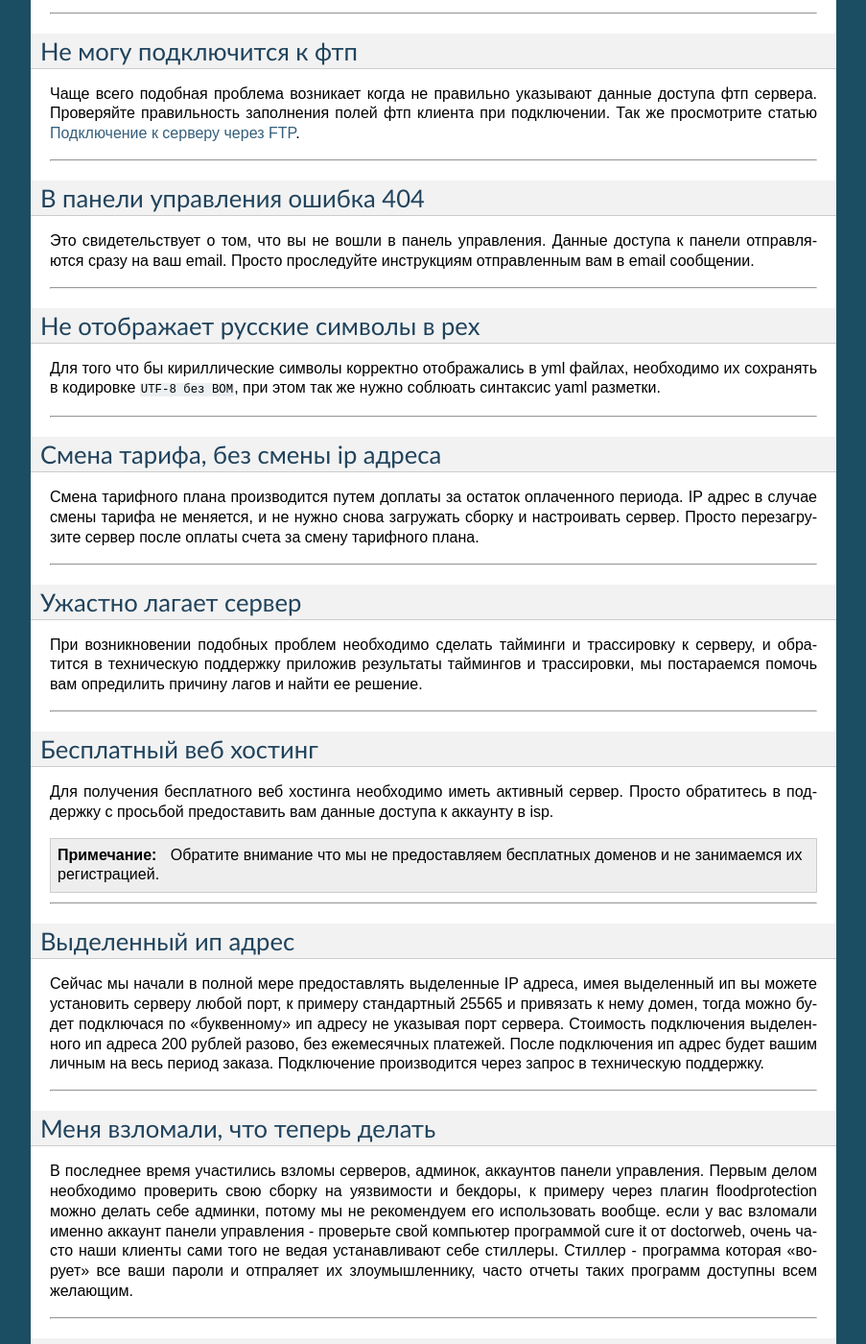
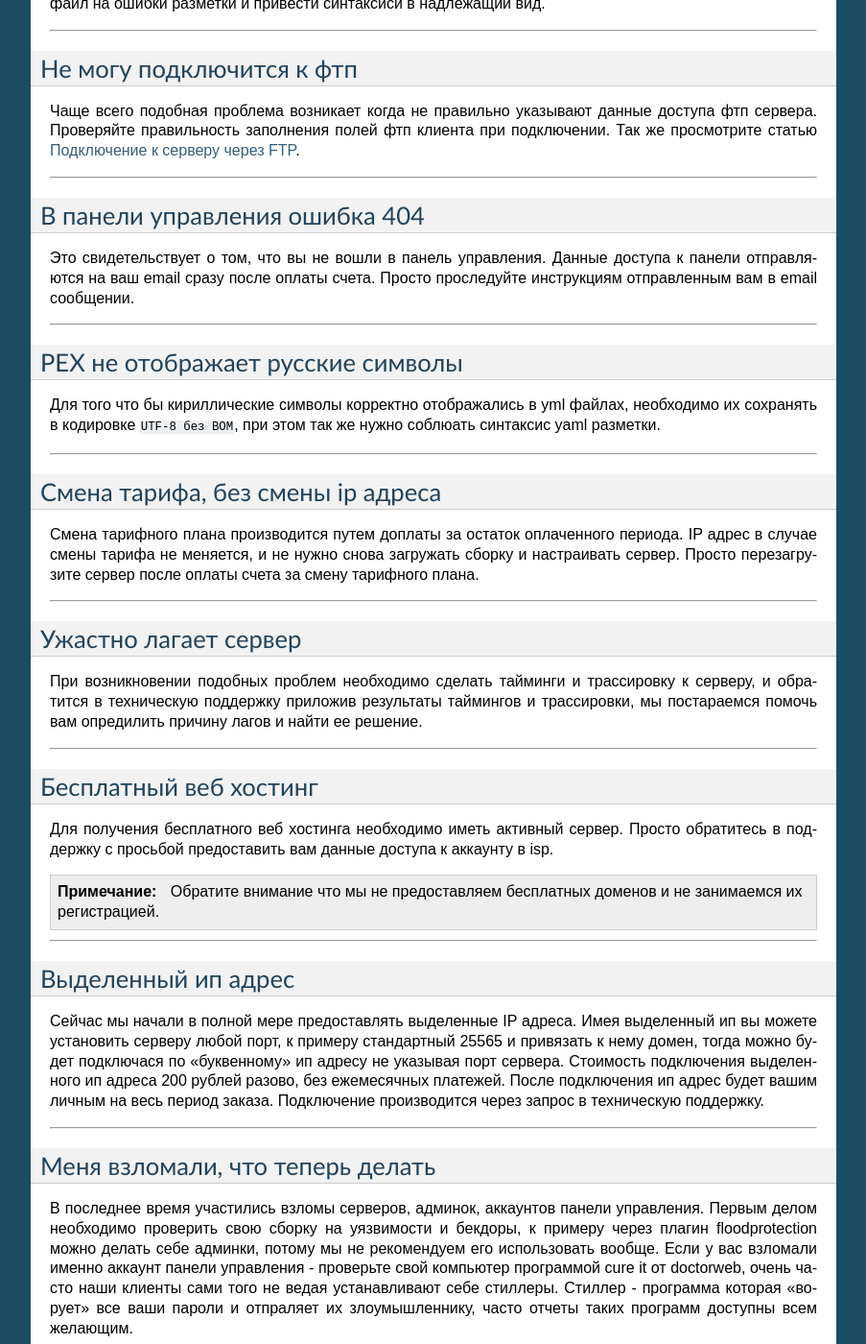
Before and after one commit to h1kkan/gamehost-wiki, a Sphinx documentation site: the page built from docs/faq.rst, in a window 1280 px wide and 1400 px high, scrolled down 1507 px. Shown: the whole window at 96% size, without its empty margins (198-1101 px from the left). Built offline with Sphinx 7.4.7, drawn with Linux system fonts in a browser that asks for light colours; some of the changed text lies outside the part shown.

Commit message:
fix grammar & markup

```diff
--- a/docs/faq.rst
+++ b/docs/faq.rst
@@ -1,6 +1,8 @@
 Часто задаваемые вопросы
 ========================
 В этой статье мы постарались рассмотреть и ответить на наиболее часто задаваемые нам вопросы. С пожеланиями относительно дополнения пишите в `тикет систему <https://gamehost.abcd.bz/billing/submitticket.php?step=2&deptid=1/>`_ или на почту ``sos@team.abcd.bz``
+
+--------------------
 
 Есть защита от ddos атак?
 """""""""""""""""""""""""
@@ -57,19 +59,19 @@
 
 В панели управления ошибка 404
 """"""""""""""""""""""""""""""
-Это свидетельствует о том, что вы не вошли в панель управления. Данные доступа к панели отправляются сразу на ваш email. Просто проследуйте инструкциям отправленным вам в email сообщении.
+Это свидетельствует о том, что вы не вошли в панель управления. Данные доступа к панели отправляются на ваш email сразу после оплаты счета. Просто проследуйте инструкциям отправленным вам в email сообщении.
 
 --------------------
 
-Не отображает русские символы в pex
-"""""""""""""""""""""""""""""""""""
+PEX не отображает русские символы
+"""""""""""""""""""""""""""""""""
 Для того что бы кириллические символы корректно отображались в yml файлах, необходимо их сохранять в кодировке ``UTF-8 без BOM``, при этом так же нужно соблюать синтаксис yaml разметки.
 
 --------------------
 
 Смена тарифа, без смены ip адреса
 """""""""""""""""""""""""""""""""
-Смена тарифного плана производится путем доплаты за остаток оплаченного периода. IP адрес в случае смены тарифа не меняется, и не нужно снова загружать сборку и настроивать сервер. Просто перезагрузите сервер после оплаты счета за смену тарифного плана.
+Смена тарифного плана производится путем доплаты за остаток оплаченного периода. IP адрес в случае смены тарифа не меняется, и не нужно снова загружать сборку и настраивать сервер. Просто перезагрузите сервер после оплаты счета за смену тарифного плана.
 
 --------------------
 
@@ -89,13 +91,13 @@
 
 Выделенный ип адрес
 """""""""""""""""""
-Сейчас мы начали в полной мере предоставлять выделенные IP адреса, имея выделенный ип вы можете установить серверу любой порт, к примеру стандартный 25565 и привязать к нему домен, тогда можно будет подключася по "буквенному" ип адресу не указывая порт сервера. Стоимость подключения выделенного ип адреса 200 рублей разово, без ежемесячных платежей. После подключения ип адрес будет вашим личным на весь период заказа. Подключение производится через запрос в техническую поддержку.
+Сейчас мы начали в полной мере предоставлять выделенные IP адреса. Имея выделенный ип вы можете установить серверу любой порт, к примеру стандартный 25565 и привязать к нему домен, тогда можно будет подключася по "буквенному" ип адресу не указывая порт сервера. Стоимость подключения выделенного ип адреса 200 рублей разово, без ежемесячных платежей. После подключения ип адрес будет вашим личным на весь период заказа. Подключение производится через запрос в техническую поддержку.
 
 --------------------
 
 Меня взломали, что теперь делать
 """"""""""""""""""""""""""""""""
-В последнее время участились взломы серверов, админок, аккаунтов панели управления. Первым делом необходимо проверить свою сборку на уязвимости и бекдоры, к примеру через плагин floodprotection можно делать себе админки, потому мы не рекомендуем его использовать вообще. если у вас взломали именно аккаунт панели управления -  проверьте свой компьютер программой cure it от doctorweb, очень часто наши клиенты сами того не ведая устанавливают себе стиллеры. Стиллер - программа которая "ворует" все ваши пароли и отпраляет их злоумышленнику, часто отчеты таких программ доступны всем желающим.
+В последнее время участились взломы серверов, админок, аккаунтов панели управления. Первым делом необходимо проверить свою сборку на уязвимости и бекдоры, к примеру через плагин floodprotection можно делать себе админки, потому мы не рекомендуем его использовать вообще. Если у вас взломали именно аккаунт панели управления -  проверьте свой компьютер программой cure it от doctorweb, очень часто наши клиенты сами того не ведая устанавливают себе стиллеры. Стиллер - программа которая "ворует" все ваши пароли и отпраляет их злоумышленнику, часто отчеты таких программ доступны всем желающим.
 
 --------------------
 
@@ -113,7 +115,7 @@
 
 Я раньше держал у вас сервер. Сейчас оплатил счет а сервер не появился
 """"""""""""""""""""""""""""""""""""""""""""""""""""""""""""""""""""""
-Скорее всего вы оплатили удаленный сервер (подробнее о сроках удаления смотрите в правилах предоставления услуг), его уже не возможно восстановить, но мы в таких случях попросту выписываем клиенту новый сервер того же тарифного плана который был оплачен. для этого необходимо обратится в тикет систему <https://gamehost.abcd.bz/billing/submitticket.php?step=2&deptid=1/>`_.
+Скорее всего вы оплатили удаленный сервер (подробнее о сроках удаления смотрите в правилах предоставления услуг), его уже не возможно восстановить, но мы в таких случях попросту выписываем клиенту новый сервер того же тарифного плана который был оплачен. для этого необходимо обратится в `тикет систему <https://gamehost.abcd.bz/billing/submitticket.php?step=2&deptid=1/>`_.
 
 --------------------
 
```
Also changed, not shown: other parts of docs/faq.rst (+2 -2 lines).
